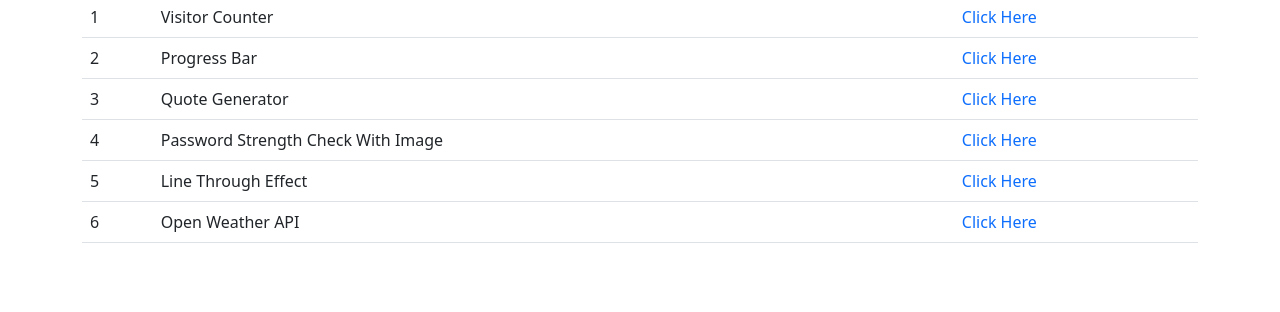
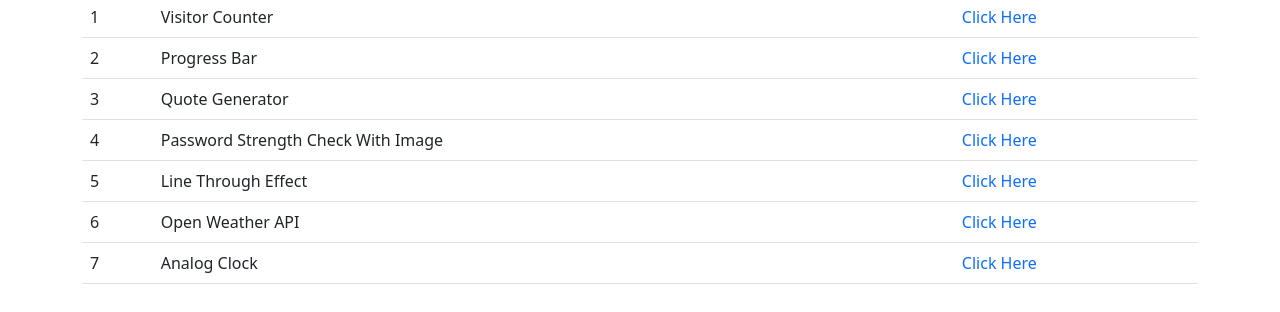
Before and after one commit to me-rakib/javascript-projects-learning, a plain HTML site: page index.html in a window 1280 px wide. Shown: the part 114-426 px from the top of the page. Drawn offline with nearby package versions, Linux system fonts and the light colour scheme.

Commit message:
clock link added

```diff
--- a/clock/assets/css/style.css
+++ b/clock/assets/css/style.css
@@ -5,7 +5,7 @@
 :root {
 
     /*===== Colors =====*/
-    --hue-color: 240;
+    --hue-color: 25;
     /*Red 0 - Green 120 - Blue 240 */
 
     --first-color: hsl(var(--hue-color), 53%, 49%);
--- a/index.html
+++ b/index.html
@@ -60,6 +60,11 @@
                       <td>Open Weather API</td>
                       <td><a class="text-decoration-none" href="./js-weather-project/index.html" target="_blank">Click Here</a></td>
                     </tr>
+                    <tr>
+                      <td>7</td>
+                      <td>Analog Clock</td>
+                      <td><a class="text-decoration-none" href="./clock/index.html" target="_blank">Click Here</a></td>
+                    </tr>
                 </tbody>
             </table>
         </div>
```
